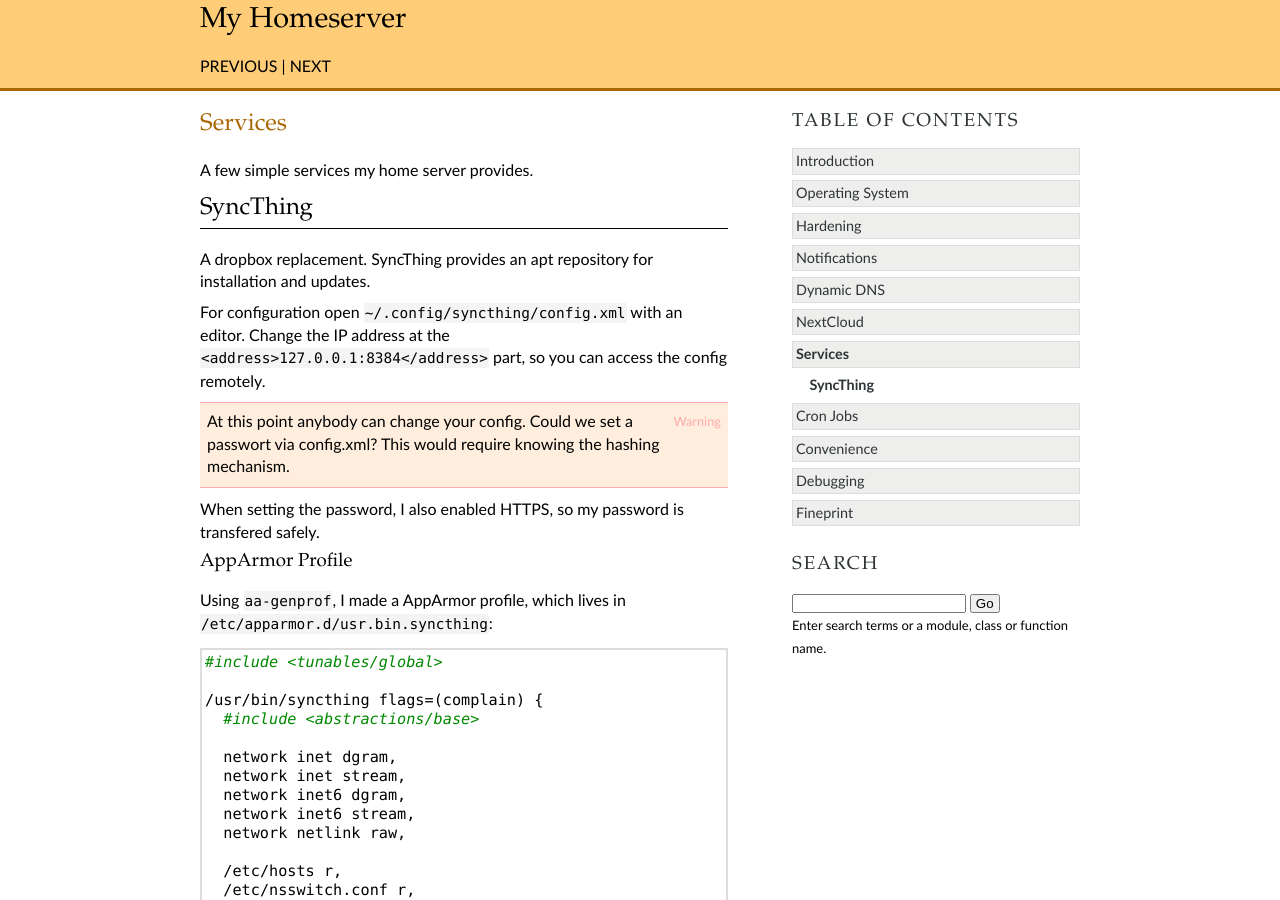
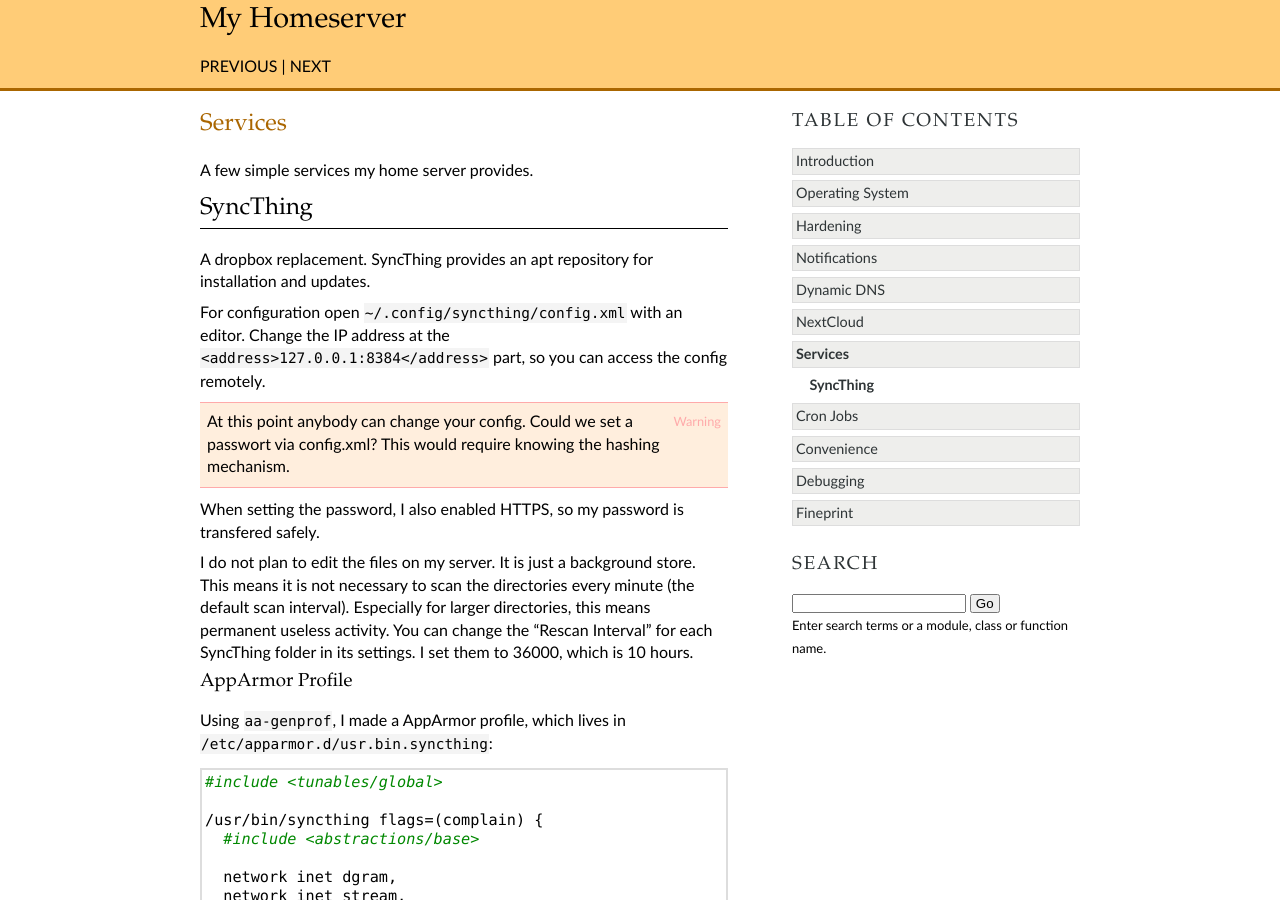
Before and after one commit to qznc/my-homeserver, a Sphinx documentation site: the page built from source/services.rst, in a window 1280 px wide and 900 px high. Built offline with Sphinx 7.4.7, drawn with Linux system fonts in a browser that asks for light colours.

Commit message:
SyncThing: higher rescan interval

```diff
--- a/source/services.rst
+++ b/source/services.rst
@@ -22,6 +22,16 @@
 When setting the password,
 I also enabled HTTPS,
 so my password is transfered safely.
+
+I do not plan to edit the files on my server.
+It is just a background store.
+This means it is not necessary to scan the directories every minute
+(the default scan interval).
+Especially for larger directories,
+this means permanent useless activity.
+You can change the "Rescan Interval" for each SyncThing folder in its settings.
+I set them to 36000,
+which is 10 hours.
 
 AppArmor Profile
 ~~~~~~~~~~~~~~~~
```
